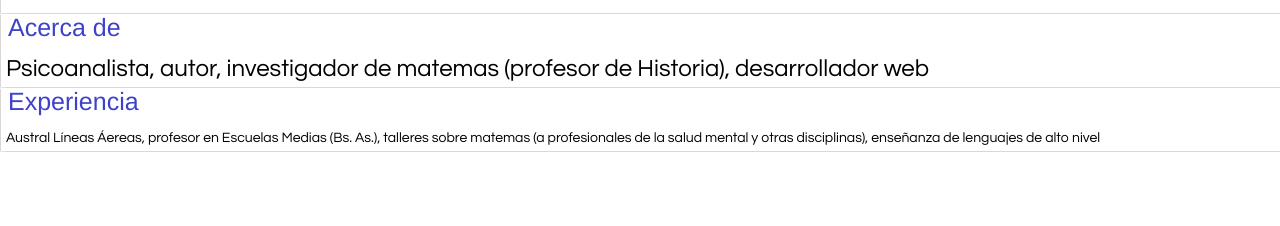
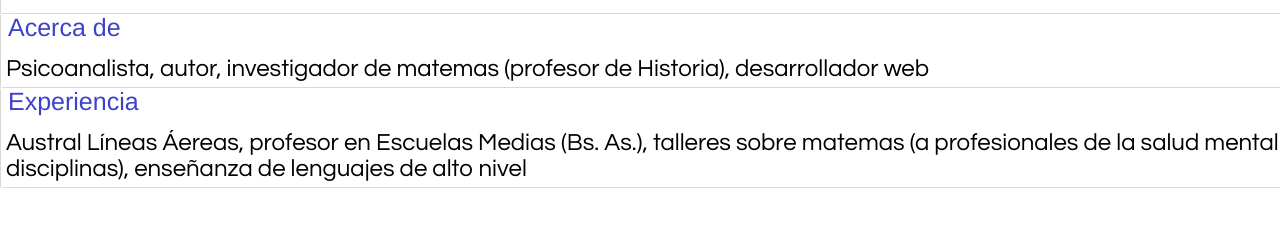
Before and after one commit to aitajorge/PortfolFrontEnd, a website: page index.html in a window 1280 px wide. Shown: the part 426-652 px from the top of the page. Drawn offline with nearby package versions, Linux system fonts and the light colour scheme; files whose address does not match are found by name.

Commit message:
dando más pasos

```diff
--- a/index.html
+++ b/index.html
@@ -81,7 +81,7 @@
     <div style="border-top-color: white">
       <p class="let2"> Experiencia</p>
 
-      <p class="letra1"> Austral Líneas Áereas, profesor en Escuelas Medias (Bs. As.), talleres sobre matemas (a profesionales de la salud mental y otras disciplinas), enseñanza de lenguajes de alto nivel</p>
+      <p class="letra"> Austral Líneas Áereas, profesor en Escuelas Medias (Bs. As.), talleres sobre matemas (a profesionales de la salud mental y otras disciplinas), enseñanza de lenguajes de alto nivel</p>
     </div>
   </main>
 </header>
```
